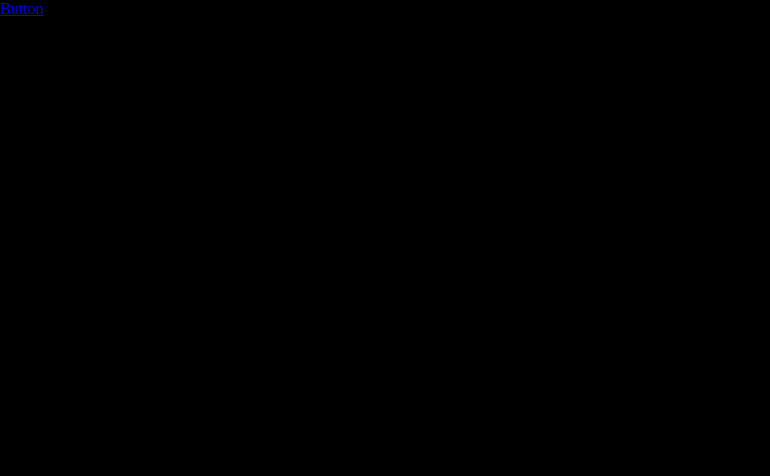
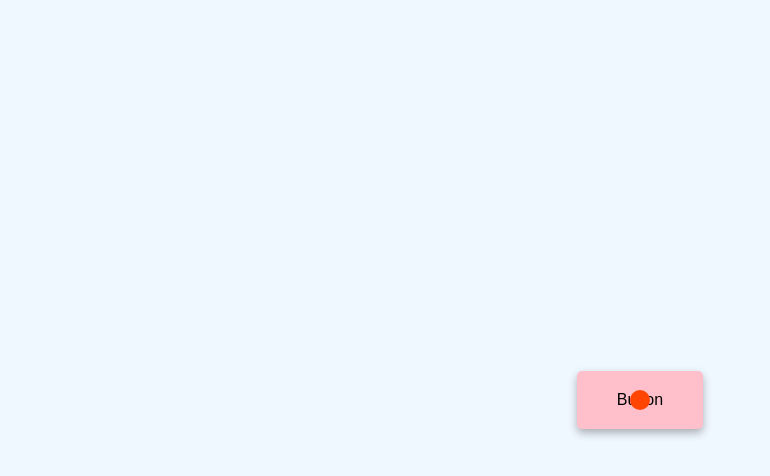
Before and after one commit to Alauddinbukhari/Button-Ripple-Effect-, a plain HTML site: page index.html in a window 1280 px wide. Shown: the whole page, without its empty margins (0-770 px from the left). Drawn offline with Linux system fonts and the light colour scheme.

Commit message:
added new main.js file and made some css changes

```diff
--- a/style.css
+++ b/style.css
@@ -1,4 +1,33 @@
 body{
 margin: 0;
-background-color: black;
+display: flex;
+justify-content: center;
+height: 100vh;
+align-items: center;
+background-color: aliceblue;
+font-family: sans-serif;
 }
+.btn{
+    background-color: pink;
+    padding: 20px 40px;
+    border-radius: 5px;
+    box-shadow: 0 4px 8px rgb(0,0,0,.3);
+    text-decoration: none;
+    color: black;
+    position: relative;
+
+}
+
+.btn::before{
+    content: "";
+    position: absolute;
+    background-color: orangered;
+    width: 20px;
+    height: 20px;
+    left: 50%;
+    top: 50%;
+    transform: translate(-50%, -50%);
+    border-radius: 50%;
+
+
+}
```
Also changed, not shown: main.js (added).
